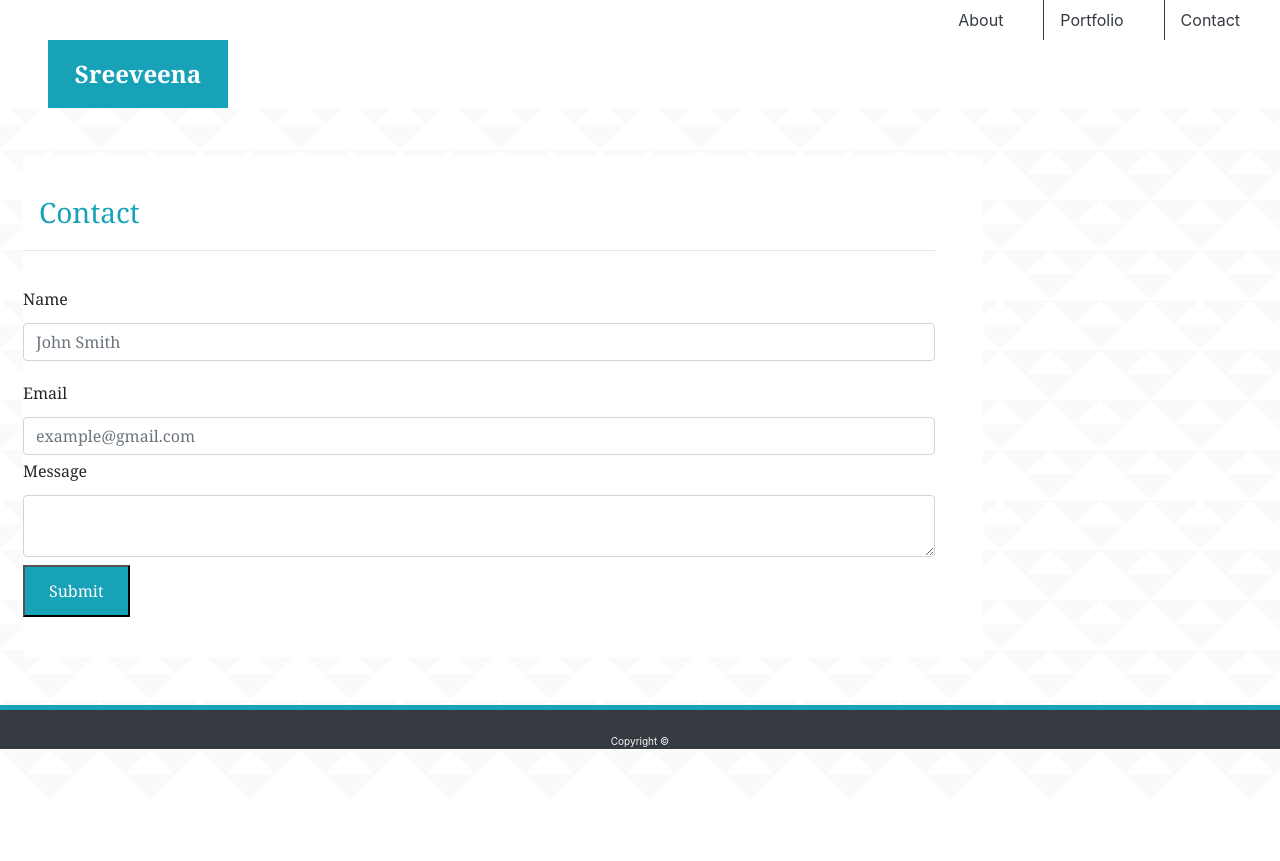
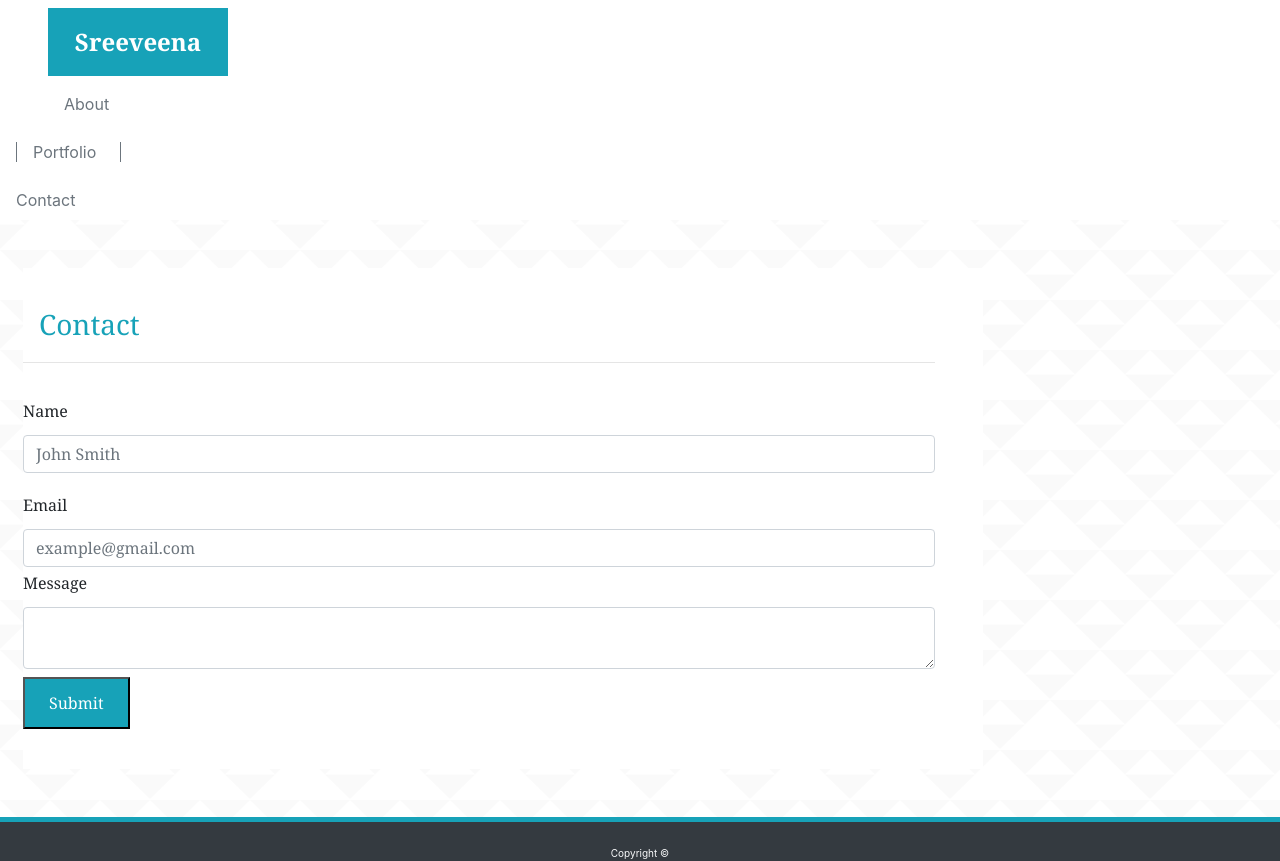
Before and after one commit to sreeveena/Bootstrap-Portfolio, a plain HTML site: page contact.html in a window 1280 px wide. Before the commit the page ends 800 px from the top, so only its background shows below. Drawn offline with nearby package versions, Linux system fonts and the light colour scheme.

Commit message:
modifications to the header.

```diff
--- a/assets/css/style1.css
+++ b/assets/css/style1.css
@@ -45,3 +45,6 @@ body{
     font-size: 1.5em;
     font-family: 'Georgia', Times, Times New Roman, serif;
 }
+.nav{
+    width:960px;
+}
--- a/contact.html
+++ b/contact.html
@@ -11,22 +11,22 @@
 <body>
 <!-- header with navbar with links for other pages -->
 
-<div class="page">
-  <div class="links bg-white">
-    <div class="links-block">
-      <nav class="nav justify-content-end">
-        <ul class="nav">
-          <li class= "nav-item  pr-4 "><a  class= "nav-link text-dark" href="index.html"> About  </a> </li>
-          <li class= "nav-item border border-dark border-top-0 border-bottom-0 pr-4 "><a class= "nav-link text-dark" href="portfolio.html"> Portfolio </a></li>
-          <li class= "nav-item br-6 pr-4 "><a class= "nav-link text-dark" href="contact.html" > Contact </a></li>
-        </ul>
-      </nav>
-    </div>
-    <div class="name bg-info text-white p-3 ml-5 text-center">
-      <b>Sreeveena</b>
-    </div>
-  </div>
-</div>
+  <header class="d-flex bg-white">
+    <div class="nav  justify-content-end">
+      <div class="name  bg-info ml-5 p-3 text-center  mr-auto p-3 mt-2">
+        <a href="index.html" id="logo" class="text-white ">Sreeveena</a>
+      </div>
+      <div class= "nav nav-link  ml-5 mt-2">
+        <a href="index.html" class="text-secondary text-center ">About</a>
+        </div>
+        <div class= " nav nav-link mt-2">
+          <a href="portfolio.html" class="text-secondary border border-secondary border-top-0 border-bottom-0 text-center pl-3 pr-4 ">Portfolio</a>
+        </div>
+        <div class= "nav nav-link mt-2">
+          <a href="contact.html" class="text-secondary text-center"> Contact</a>
+        </div>
+      </div>
+  </header>
 
 <!-- Container with form for name,email, message and submit button -->
   <div  class="container mt-5 ml-2 ">
```
Also changed, not shown: index.html (+15 -14 lines), portfolio.html (+20 -19 lines).
